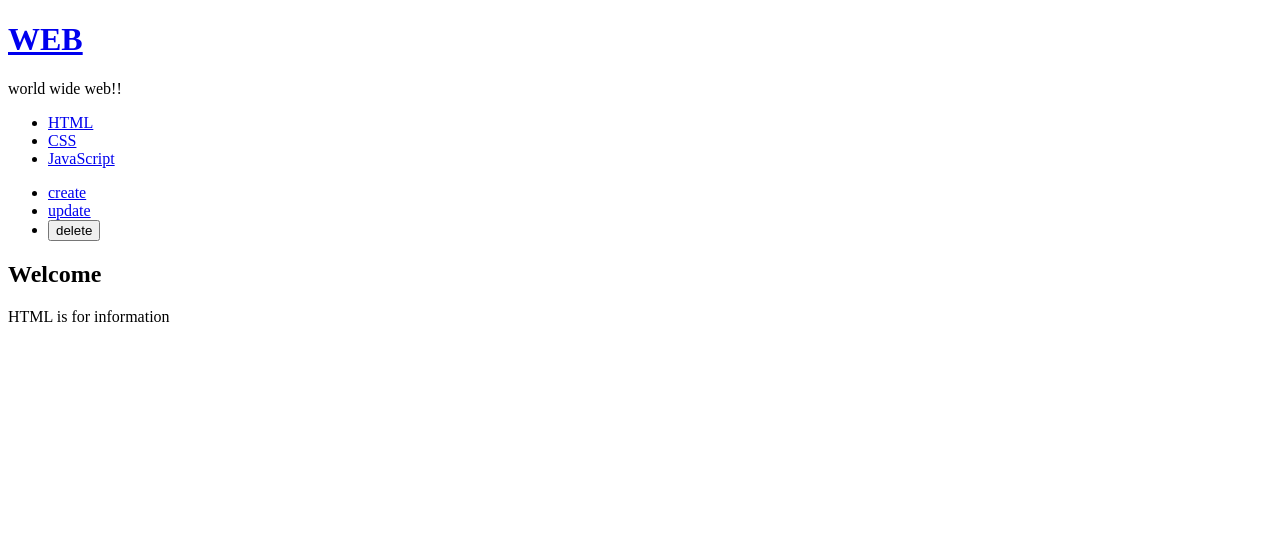
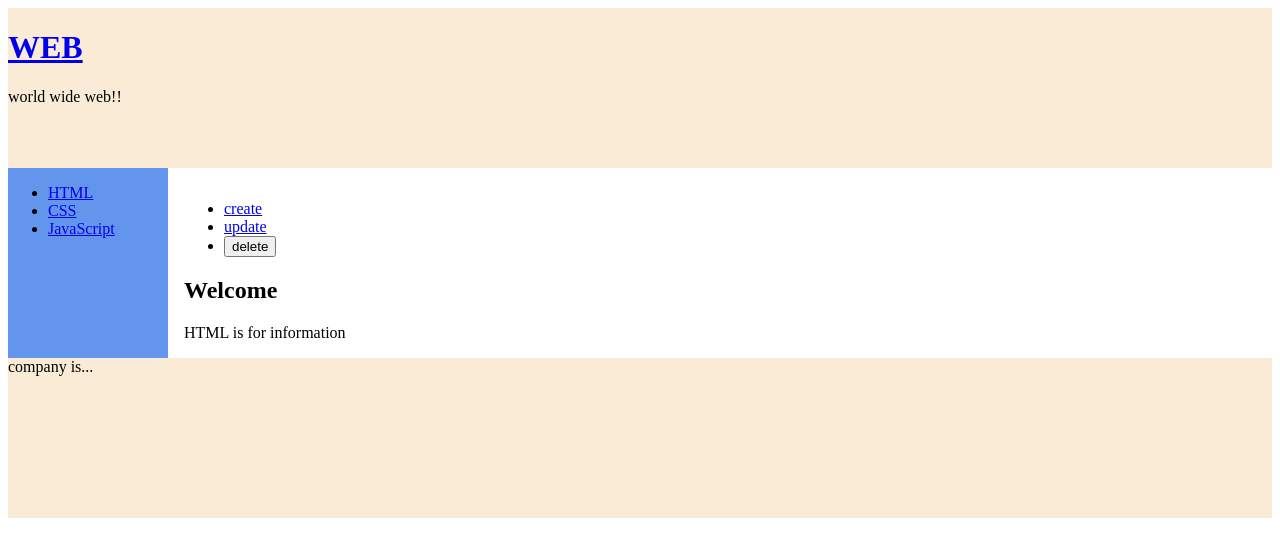
Before and after one commit to minkyu1128/Study-React, a React (Create React App) app in the folder react-app-ver-fnc-type/: page / in a window 1280 px wide. Shown: the top 556 px of the page. Built offline with nearby package versions, Linux system fonts and the light colour scheme.

Commit message:
Flex 적용

```diff
--- a/react-app-ver-fnc-type/src/App.css
+++ b/react-app-ver-fnc-type/src/App.css
@@ -36,3 +36,39 @@
     transform: rotate(360deg);
   }
 } */
+
+/* ==============================================
+* FLEX SETTING
+============================================== */
+/* Flex - Container */
+div.App{
+    display: flex;
+    flex-direction: column;
+    height: 100%;
+}
+/* Flex - Item */
+div.App > div.Header{
+    background-color: antiquewhite;
+    height: 10rem;
+}
+div.App > div.Body{
+    display: flex;
+    flex-direction: row;
+    flex-wrap: wrap;
+}
+div.App > div.Body > div.BD-Nav{
+    background-color: cornflowerblue;
+    width: 10rem;
+}
+div.App > div.Body > div.BD-Content{
+    width: 30rem;
+    flex-grow: 1;
+    padding: 1rem;
+}
+div.App > div.Footer{
+    background-color: antiquewhite;
+    height: 10rem;
+}
+/* ==============================================
+* FLEX SETTING END
+============================================== */
--- a/react-app-ver-fnc-type/src/App.tsx
+++ b/react-app-ver-fnc-type/src/App.tsx
@@ -101,11 +101,16 @@ function App():JSX.Element {
     }
     return (
         <div className="App">
+            <div className="Header">
                 <Subject title="WEB" sub="world wide web!!"
                          onChangePage={function(){
                              setMode('welcome');
                          }}
                 ></Subject>
+            </div>
+
+            <div className="Body">
+                <div className="BD-Nav">
                     <Topic
                         data={contents}
                         onChangePage={function(id:number){
@@ -114,6 +119,8 @@ function App():JSX.Element {
                             setSelected_content_id(Number(id)); //id type을 number로 지정 했음에도 string으로 넘어와 Number()함수를 사용하여 Cast
                         }}
                     ></Topic>
+                </div>
+                <div className="BD-Content">
                     <Control onChangeMode={function(mode:string){
 
                         if(mode === 'delete'){   //삭제 모드이면..
@@ -145,6 +152,13 @@ function App():JSX.Element {
 
                     {getContentByMode()}
                 </div>
+
+            </div>
+
+            <div className="Footer">
+                company is...
+            </div>
+        </div>
     )
 
 }
```
Lines whose indentation alone changed are shown as unchanged.
